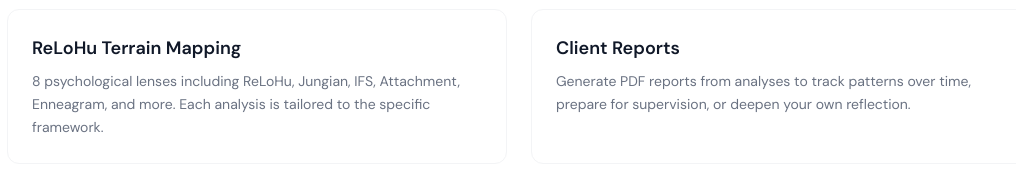
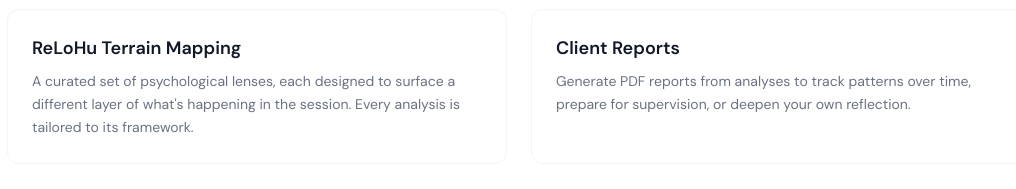
Before and after one commit to realitysciences/meta-aware.com, a Next.js app: page / in a window 1280 px wide. Shown: the part 2104-2293 px from the top of the page, without its empty margins (121-1137 px from the left). Built offline with nearby package versions, Linux system fonts and the light colour scheme.

Commit message:
Remove specific lens names from landing page copy
Co-Authored-By: Claude Sonnet 4.6 <noreply@anthropic.com>

```diff
--- a/src/app/page.tsx
+++ b/src/app/page.tsx
@@ -50,7 +50,7 @@ export default function HomePage() {
             {[
               { step: '01', title: 'Record Your Session', desc: 'Capture audio directly in the browser with a built-in consent flow. Pause, resume, or upload an existing recording.' },
               { step: '02', title: 'Auto-Transcription', desc: 'AssemblyAI transcribes your session with speaker labels, separating Practitioner and Client turns automatically.' },
-              { step: '03', title: 'Terrain Analysis', desc: 'Run the transcript through 8 psychological lenses — ReLoHu, IFS, Jungian, Attachment, Enneagram, and more — powered by Claude AI.' },
+              { step: '03', title: 'Terrain Analysis', desc: 'Run the transcript through a curated set of psychological lenses, each surfacing a different dimension of the terrain. Powered by Claude AI.' },
             ].map(item => (
               <div key={item.step} className="relative p-6 border border-gray-100 rounded-xl hover:border-[#0a6b5e]/30 hover:shadow-sm transition-all">
                 <div className="text-4xl font-bold text-[#e8f7f3] mb-4">{item.step}</div>
@@ -99,7 +99,7 @@ export default function HomePage() {
             {[
               { title: 'Session Recording', desc: 'Browser-based audio capture with consent flow, pause/resume, crash-safe backup, and support for uploaded Zoom or voice recordings.' },
               { title: 'AI Transcription', desc: 'Automatic transcription with speaker diarization via AssemblyAI — know exactly who said what, with no manual effort.' },
-              { title: 'ReLoHu Terrain Mapping', desc: '8 psychological lenses including ReLoHu, Jungian, IFS, Attachment, Enneagram, and more. Each analysis is tailored to the specific framework.' },
+              { title: 'ReLoHu Terrain Mapping', desc: 'A curated set of psychological lenses, each designed to surface a different layer of what\'s happening in the session. Every analysis is tailored to its framework.' },
               { title: 'Client Reports', desc: 'Generate PDF reports from analyses to track patterns over time, prepare for supervision, or deepen your own reflection.' },
             ].map(item => (
               <div key={item.title} className="p-6 rounded-xl border border-gray-100">
```
